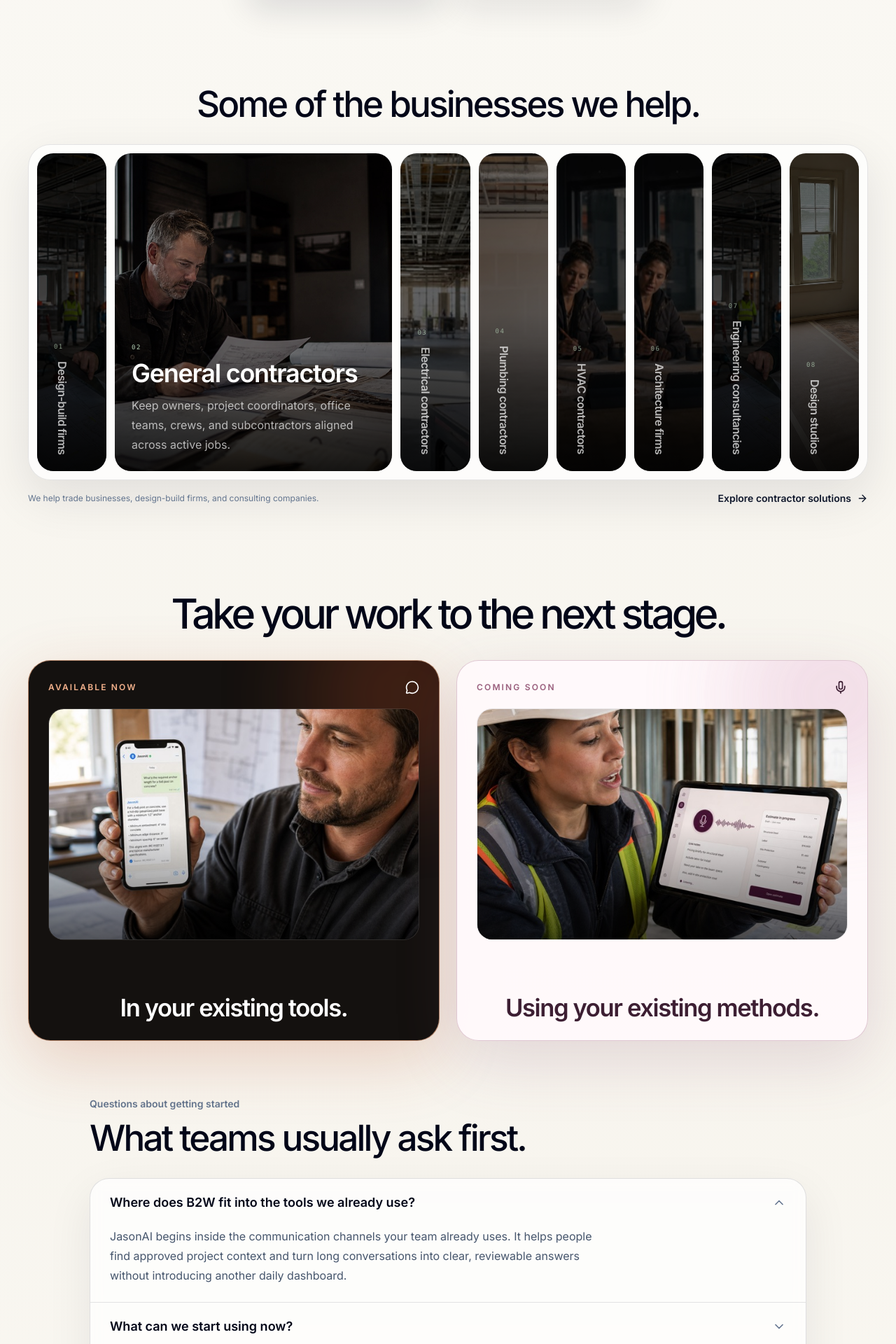
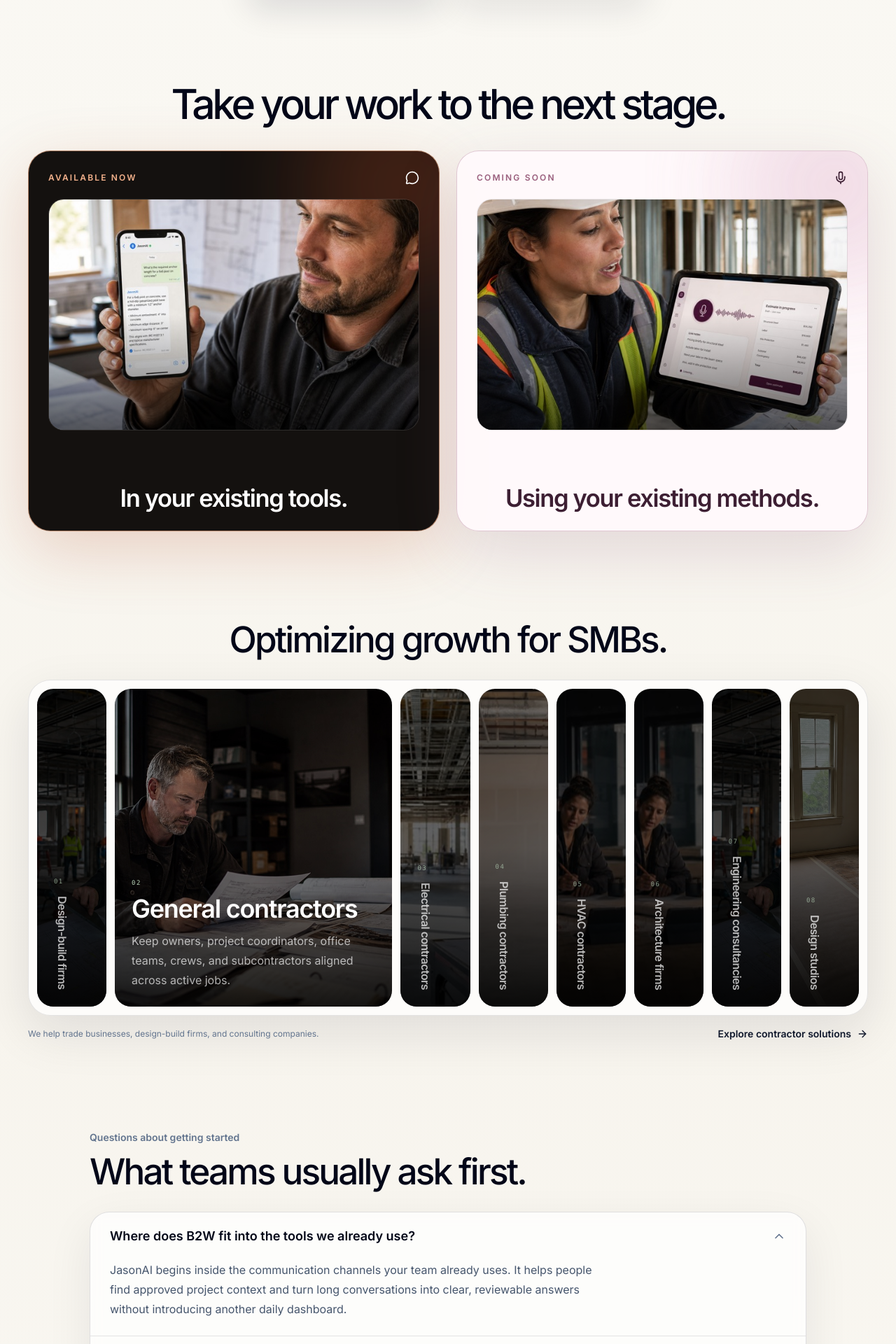
Before and after one commit to aliahm08/B2W, a React (Vite) app: page / in a window 1280 px wide. Shown: the part 740-2660 px from the top of the page at 70% size. Built offline with nearby package versions, Linux system fonts and the light colour scheme.

Commit message:
home page organization

```diff
--- a/src/pages/HomeTestOnePage.tsx
+++ b/src/pages/HomeTestOnePage.tsx
@@ -341,11 +341,6 @@ export default function HomeTestOnePage() {
             </a>
           </div>
 
-          <motion.h2 initial={{ opacity: 0, y: 22 }} whileInView={{ opacity: 1, y: 0 }} viewport={{ once: true, margin: '-100px' }} transition={{ duration: .45 }} className={`mx-auto mt-32 text-center text-[clamp(2rem,4vw,4rem)] font-medium leading-[1.02] tracking-[-0.055em] ${activeHero.textClass}`}>
-            Some of the businesses we help.
-          </motion.h2>
-          <ContractorHeroCarousel />
-
           <div className="mt-32 flex flex-col items-center text-center">
             <motion.h2 initial={{ opacity: 0, y: 22 }} whileInView={{ opacity: 1, y: 0 }} viewport={{ once: true, margin: '-100px' }} transition={{ duration: .45 }} className={`b2w-wordmark whitespace-nowrap text-[clamp(1.2rem,4.6vw,4.75rem)] font-medium leading-[0.9] tracking-[-0.075em] ${activeHero.textClass}`}>
               Take your work to the next stage.
@@ -354,10 +349,16 @@ export default function HomeTestOnePage() {
               <ProductFrame mode="jasonai" setActiveMode={setHeroMode} />
               <ProductFrame mode="clara" setActiveMode={setHeroMode} />
             </div>
+          </div>
 
-            <div className="mt-20 w-full max-w-5xl text-left">
+          <motion.h2 initial={{ opacity: 0, y: 22 }} whileInView={{ opacity: 1, y: 0 }} viewport={{ once: true, margin: '-100px' }} transition={{ duration: .45 }} className={`mx-auto mt-32 text-center text-[clamp(2rem,4vw,4rem)] font-medium leading-[1.02] tracking-[-0.055em] ${activeHero.textClass}`}>
+            Optimizing growth for SMBs.
+          </motion.h2>
+          <ContractorHeroCarousel />
+
+          <section className="mx-auto mt-32 w-full max-w-5xl text-left" aria-labelledby="homepage-questions-heading">
             <p className="text-sm font-semibold text-slate-500">Questions about getting started</p>
-              <h3 className={`mt-3 text-[clamp(2rem,4vw,4rem)] font-medium leading-[1.02] tracking-[-0.055em] ${activeHero.textClass}`}>What teams usually ask first.</h3>
+            <h2 id="homepage-questions-heading" className={`mt-3 text-[clamp(2rem,4vw,4rem)] font-medium leading-[1.02] tracking-[-0.055em] ${activeHero.textClass}`}>What teams usually ask first.</h2>
             <ul className="mt-8 overflow-hidden rounded-[28px] border border-slate-950/12 bg-white/72 shadow-[0_22px_65px_rgba(15,23,42,0.08)] backdrop-blur-sm">
               {homepageQuestions.map((item, index) => {
                 const isOpen = activeQuestion === index;
@@ -377,8 +378,7 @@ export default function HomeTestOnePage() {
                 );
               })}
             </ul>
-            </div>
-          </div>
+          </section>
 
           <div className="mt-32 rounded-[32px] bg-[#10271c] px-6 py-12 text-center text-white shadow-[0_28px_90px_rgba(15,39,28,0.2)] sm:px-10 sm:py-16">
             <p className="text-sm font-semibold text-[#a9c7a8]">Choose your next step</p>
```
Also changed, not shown: 2 other files (tests, documents, lock files or other folders). Lines whose indentation alone changed are shown as unchanged.
